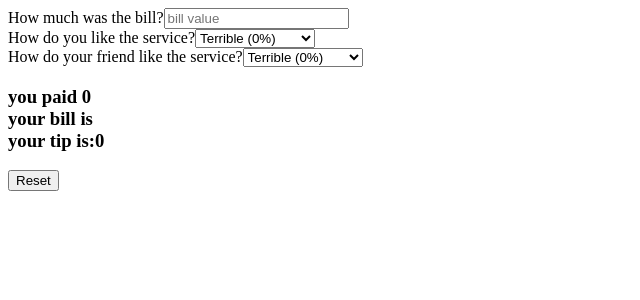
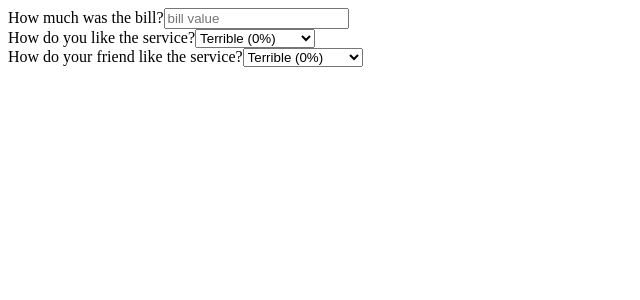
Before and after one commit to Codekazuki/pizza, a React (Create React App) app: page / in a window 1280 px wide. Shown: the top 300 px of the page, without its empty margins (0-640 px from the left). Built offline with nearby package versions, Linux system fonts and the light colour scheme.

Commit message:
new sprint

```diff
--- a/src/tipCalculator/Output.js
+++ b/src/tipCalculator/Output.js
@@ -4,9 +4,9 @@ const Output = ({ bill, tip, totalAmount }) => {
   return (
     <div>
       <h3>
-        you paid {totalAmount} <br />
-        your bill is {bill} <br />
-        your tip is:{tip}
+        Your bill is {bill} <br />
+        You decided to tip :{tip} <br />
+        You would pay {totalAmount}
       </h3>
     </div>
   );
--- a/src/tipCalculator/TipCalculator.js
+++ b/src/tipCalculator/TipCalculator.js
@@ -28,8 +28,12 @@ const TipCalculator = () => {
       <SelectPercentage percentage={percentage2} onSelect={setPercentage2}>
         How do your friend like the service?
       </SelectPercentage>
-      <Output totalAmount={totalAmount} bill={bill} tip={tip} />
-      <Reset resetValues={resetValues} />
+      {bill > 0 && (
+        <>
+          <Output totalAmount={totalAmount} bill={bill} tip={tip} />
+          <Reset resetValues={resetValues} />
+        </>
+      )}
     </div>
   );
 };
```
